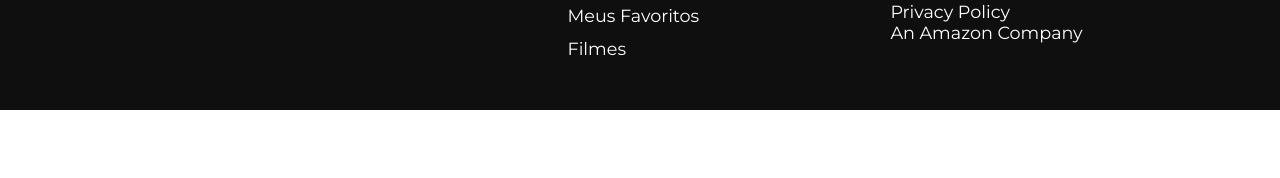
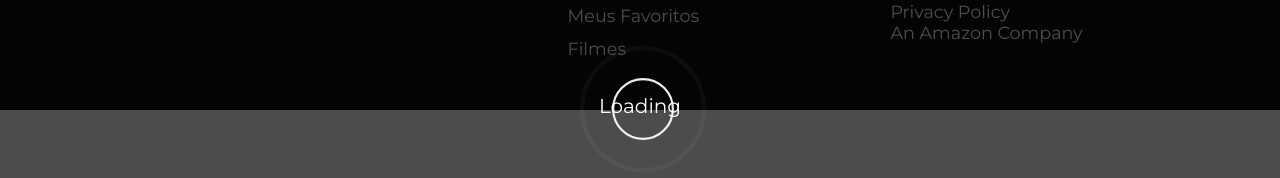
Before and after one commit to di-ferreira/imdb-react, a React (Create React App) app: page /movie in a window 1280 px wide. Shown: the part 294-472 px from the top of the page. Built offline with nearby package versions, Linux system fonts and the light colour scheme; no server answers.

Commit message:
add loading component

```diff
--- /dev/null
+++ b/src/components/Loading/index.tsx
@@ -0,0 +1,19 @@
+import { ReactNode } from 'react';
+
+import { Container, LoadingAnimation } from './styles';
+
+interface LoadingProps {
+  children?: ReactNode;
+}
+
+function Loading({ children }: LoadingProps) {
+  return (
+    <Container>
+        <LoadingAnimation>
+            Loading
+        </LoadingAnimation>
+    </Container>
+  );
+};
+
+export default Loading;
--- /dev/null
+++ b/src/components/Loading/styles.ts
@@ -0,0 +1,73 @@
+import styled, { keyframes } from 'styled-components';
+import { colors } from '../../colors';
+
+
+/*
+    === ANIMATIONS ===
+*/
+
+const Ripple = keyframes`
+    0%{
+        transform: scale(0);
+        opacity:0;
+    }
+    50%{
+        opacity:1;
+    }
+    100%{
+        transform: scale(1.5);
+        opacity:0;
+    }
+`;
+
+export const Container = styled.div`
+    display: flex;
+    align-items: center;
+    justify-content: center;
+    width: 100vw;
+    height: 100vh;
+    position: absolute;
+    z-index: 1000;
+    background-color: rgba(${colors.blackRgb},0.7);
+`;
+
+export const LoadingAnimation = styled.span`
+    position: relative;
+    width: 5rem;
+    height: 5rem;
+    display: flex;
+    justify-content: center;
+    align-items: center;
+    color:${colors.white};
+    font-size: 2em;
+
+    ::after{
+        content: '';
+        position: absolute;
+        top:0;
+        left: 0;
+        width: 5rem;
+        height: 5rem;
+        border-radius: 50%;
+        display: flex;
+        justify-content: center;
+        align-items: center;
+        border: solid 3px ${colors.white};
+        animation: ${Ripple} 1s linear infinite 1s;
+    }
+
+    ::before{
+        content: '';
+        position: absolute;
+        top:0;
+        left: 0;
+        width: 5rem;
+        height: 5rem;
+        border-radius: 50%;
+        display: flex;
+        justify-content: center;
+        align-items: center;
+        border: solid 3px ${colors.white};
+        animation: ${Ripple} 1s linear infinite 2.5s;
+    }
+`;
--- a/src/components/MovieResult/index.tsx
+++ b/src/components/MovieResult/index.tsx
@@ -1,19 +1,30 @@
-import { Container } from "./styles";
+import { FaHeart, FaRegHeart } from 'react-icons/fa';
+import { Container, RateMovie, FavoriteIcon } from "./styles";
 
 export interface MovieResultProps {
     id: number;
     title: string;
     url: string;
+    rate:number;
+    favorite?:boolean;
+    release_date?:string;
 }
 
-function MovieResult({ title, url }: MovieResultProps) {
+function MovieResult({ title, url, rate, favorite, release_date }: MovieResultProps) {
     return (
         <Container>
+            <RateMovie rate={rate}>
+                {rate}
+            </RateMovie>
+            <FavoriteIcon>
+             {favorite ? <FaHeart/>: <FaRegHeart/>}
+            </FavoriteIcon>
             <img
                 src={"https://image.tmdb.org/t/p/original" + url}
                 alt={title}
             />
             <h1>{title}</h1>
+            <h3>{release_date}</h3>
         </Container>
     );
 }
--- a/src/components/MovieResult/styles.ts
+++ b/src/components/MovieResult/styles.ts
@@ -1,14 +1,88 @@
 import styled from "styled-components";
+import { colors } from "../../colors";
 
 export const Container = styled.div`
+    position: relative;
     width: 10rem;
-    overflow: hidden;
     border-radius: 0.3rem;
     margin: 0.5rem;
-    box-shadow: -3px 2px 3px 1px rgba(0, 0, 0, 0.3);
-    img {
+    padding-bottom: 0.5rem;
+
+    img{
         width: 100%;
+        border-top-left-radius: 0.3rem;
+        border-top-right-radius: 0.3rem;
     }
-    h1 {
+
+    h1{
+        color: ${colors.black};
+        font-size: 1rem;
+        margin: 0.3rem 0 0.1rem 0;
+        word-wrap: normal;
+        word-break: keep-all;
+        text-align: center;
+    }
+
+    h3{
+        color: ${colors.whiteGray};
+        font-size: 0.8rem;
+        margin: 0.3rem 0 0.1rem 0;
+        word-wrap: normal;
+        word-break: keep-all;
+        text-align: center;
     }
 `;
+
+export const RateMovie = styled.span<{rate:number}>`
+    position: absolute;
+    top: 10rem;
+    left: -0.5rem;
+    display: flex;
+    align-items: center;
+    justify-content: center;
+    width: 2.5rem;
+    height: 2.5rem;
+    border-radius: 50%;
+    z-index: 10;
+    font-size: 0.8rem;
+    color: ${colors.yellow};
+    background-color: ${colors.dark};
+    box-shadow: 1px 2px 3px 1px rgba(0, 0, 0, 0.5);
+
+    ::after{
+        content: '';
+        position: absolute;
+        width: 1.9rem;
+        height: 1.9rem;
+        border: solid 2px ${(props)=>(
+                                props.rate > 7.5 ? colors.green :
+                                props.rate > 4.5 ? "yellow" : colors.red
+                            )};
+        border-radius: 50%;
+    }
+`;
+
+export const FavoriteIcon = styled.span`
+    position: absolute;
+    top: 0.1rem;
+    right: 0.1rem;
+    display: flex;
+    align-items: center;
+    justify-content: center;
+    width: 2rem;
+    height: 2rem;
+    border-radius: 50%;
+    z-index: 10;
+    font-size: 0.8rem;
+    color: ${colors.pink};
+    background-color: ${colors.white};
+    box-shadow: 1px 2px 3px 1px rgba(0, 0, 0, 0.5);
+    cursor: pointer;
+    transition: all 0.5s ease;
+
+    :hover{
+        background-color: ${colors.whiteGray};
+        box-shadow: 1px 1px 1px 1px rgba(0, 0, 0, 0.5);
+        transition: all 0.5s ease;
+    }
+`;
--- /dev/null
+++ b/src/components/SearchBox/styles.ts
@@ -0,0 +1,5 @@
+import styled from 'styled-components';
+
+export const Container = styled.div`
+
+`;
--- a/src/pages/Search/index.tsx
+++ b/src/pages/Search/index.tsx
@@ -6,6 +6,8 @@ import api from "../../services/api";
 
 import { Container, ContentPage, ContainerPage } from "./styles";
 import { MovieResultProps } from "../../components/MovieResult/index";
+import { formatLocalDate } from '../../utils/format';
+import Loading from "../../components/Loading";
 
 interface SearchProps {
     children?: ReactNode;
@@ -19,11 +21,16 @@ function Search({ children }: SearchProps) {
             .get("/search/movie?query=indiana&with_genres=12&page=1")
             .then((res: any) => {
                 const movieData: MovieResultProps[] = [];
+
+                console.log(res.data.results);
+
                 res.data.results.map((m: any) => {
                     return movieData.push({
                         id: m.id,
                         title: m.title,
                         url: m.poster_path,
+                        rate:m.vote_average,
+                        release_date: formatLocalDate(m.release_date,"yyyy")
                     });
                 });
                 setMovies(movieData);
@@ -35,8 +42,10 @@ function Search({ children }: SearchProps) {
     }, []);
     return (
         <Container>
+            <Loading/>
             <NavBar />
             <ContainerPage>
+
                 <ContentPage>
                     {movies.map((mov) => (
                         <MovieResult
@@ -44,6 +53,9 @@ function Search({ children }: SearchProps) {
                             id={mov.id}
                             title={mov.title}
                             url={mov.url}
+                            rate={mov.rate}
+                            favorite={false}
+                            release_date={mov.release_date}
                         />
                     ))}
                 </ContentPage>
--- a/src/pages/Search/styles.ts
+++ b/src/pages/Search/styles.ts
@@ -24,3 +24,5 @@ export const ContentPage = styled.div`
     box-shadow: -5px 5px 3px -2px rgba(0, 0, 0, 0.3);
     background-color: rgb(${colors.whiteGray});
 `;
+
+export const SearchBox = styled.div``;
```
Also changed, not shown: src/components/SearchBox/index.tsx (added, +18 -0 lines).
